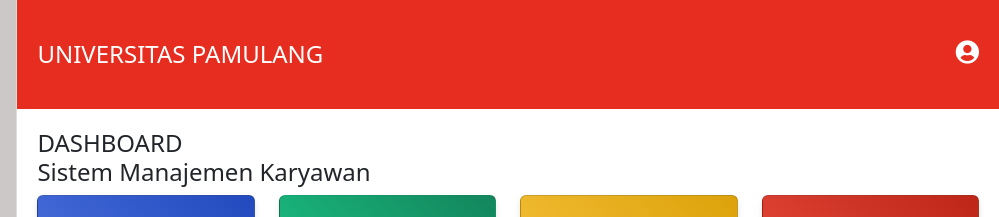
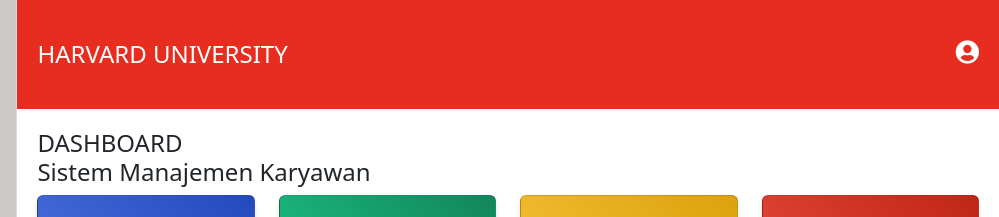
Before and after one commit to guruhaji/UTS1, a plain HTML site: page index.html in a window 1280 px wide. Shown: the top 217 px of the page, 281-1280 px from the left. Drawn offline with nearby package versions, Linux system fonts and the light colour scheme.

Commit message:
index.html

```diff
--- a/index.html
+++ b/index.html
@@ -116,7 +116,7 @@ document.getElementById('formTambahKaryawan').addEventListener('submit', functio
         <div class="flex-grow-1">
             <!-- Header -->
             <div class="header">
-                <h4 class="d-inline">UNIVERSITAS PAMULANG</h4>
+                <h4 class="d-inline">HARVARD UNIVERSITY</h4>
                 <i class="fas fa-user-circle profile-icon" onclick="toggleProfileMenu()"></i>
                 <div class="profile-menu" id="profileMenu">
                     <a href="#" onclick="showContent('profile', this)">Profile</a>
```
